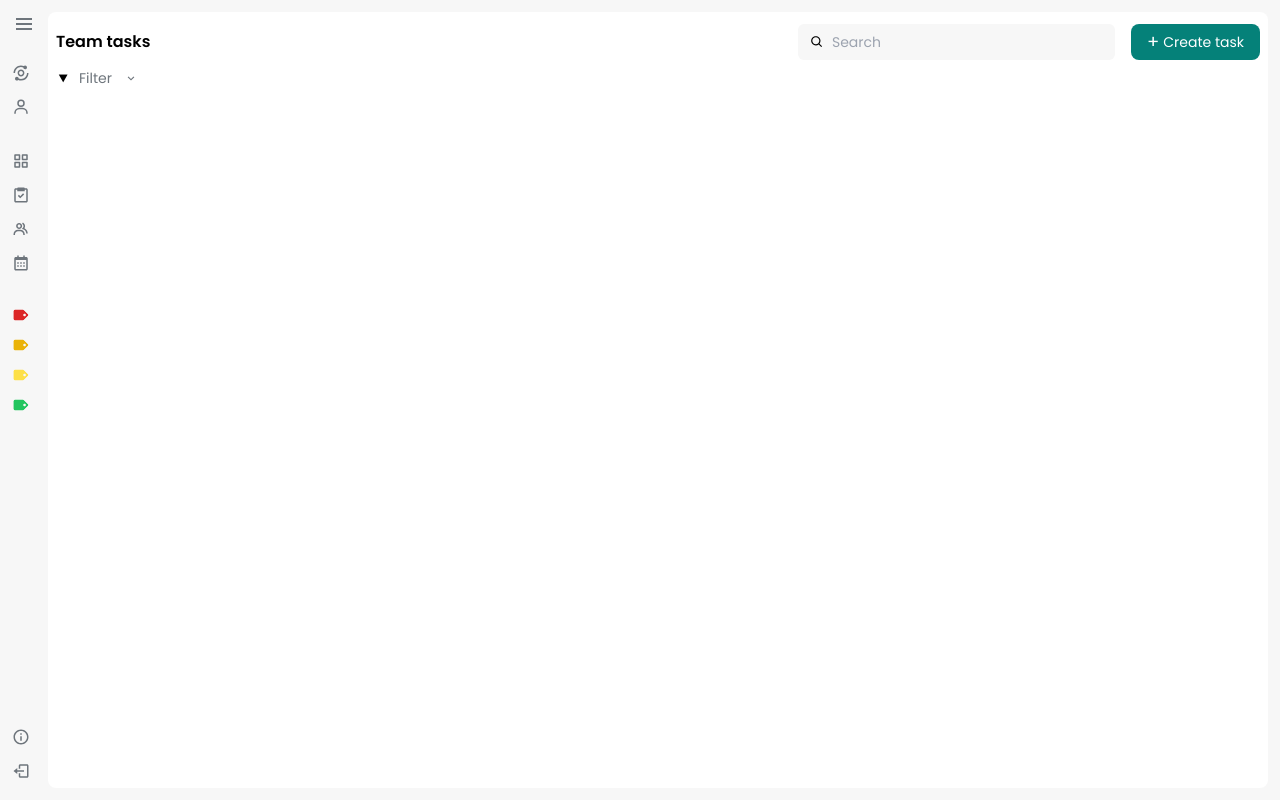
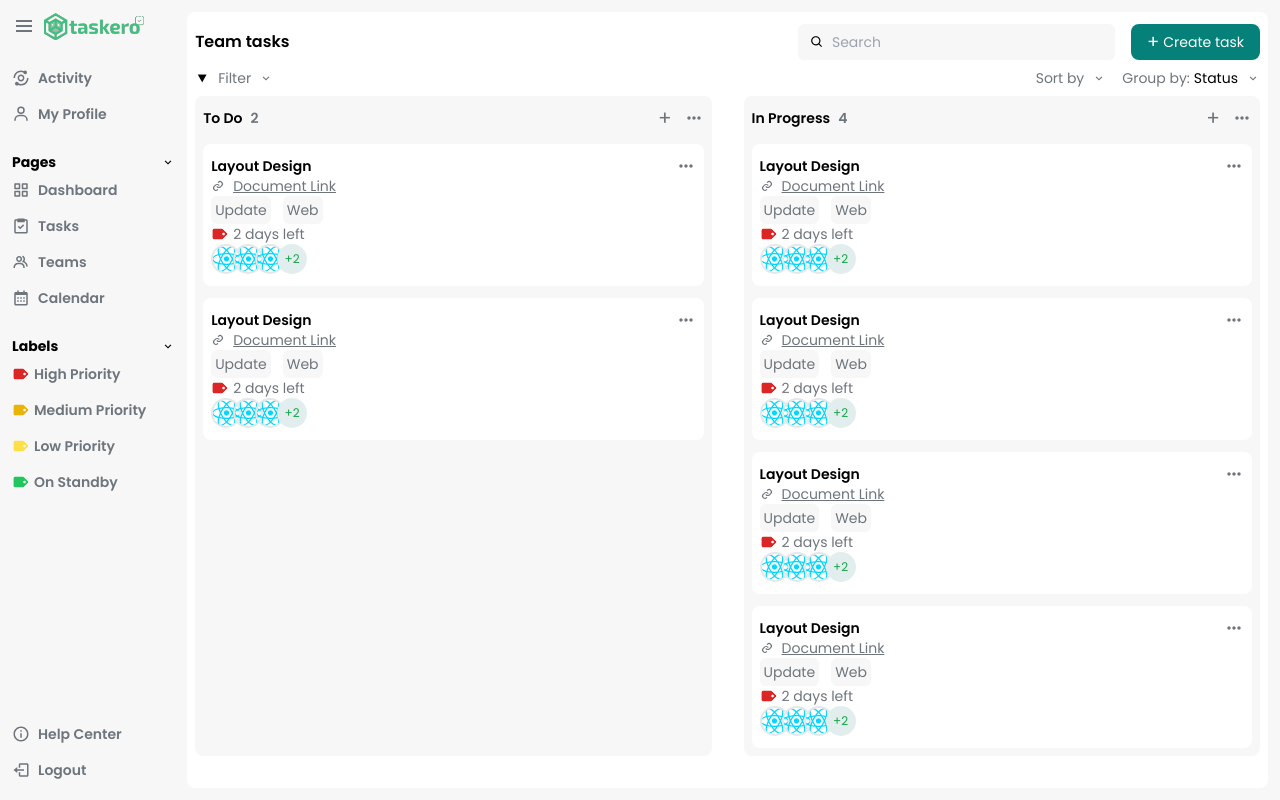
Before and after one commit to NdungutseCharles103/Taskero, a React (Vite) app: page /tasks in a window 1280 px wide. Built offline with nearby package versions, Linux system fonts and the light colour scheme.

Commit message:
finished design trial

```diff
--- a/src/components/Tasks/MainTaskComp.tsx
+++ b/src/components/Tasks/MainTaskComp.tsx
@@ -1,14 +1,15 @@
 import React from 'react'
 import { BiCaretDown, BiChevronDown, BiSearch } from 'react-icons/bi';
 import { useApp } from '../../contexts/AppContext'
+import MainTasks from './MainTasks';
 
 const MainTaskComp = () => {
     const { theme } = useApp();
   return (
     <div className='flex flex-col w-full'>
-        <div className="flex items-center justify-between">
+        <div className="flex items-center five:flex-row flex-col justify-between">
             <h1 className='font-semibold'>Team tasks</h1>
-            <div className="text-sm flex items-center">
+            <div className="text-sm five:flex-row flex-col flex items-center">
                 <div className={`${theme.bg} rounded-md py-2 px-3 flex items-center`}>
                     <BiSearch />
                     <input className='outline-none ml-2 bg-transparent' placeholder='Search' type="text" />
@@ -23,9 +24,21 @@ const MainTaskComp = () => {
             <div className="flex items-center">
                 <p className={`rotate-90 ${theme.text} text-3xl`}>&#8227;</p>
                 <p className='ml-3'>Filter</p>
-                <BiChevronDown className='ml-3' />
+                <BiChevronDown className='ml-2' />
+            </div>
+            <div className="flex items-center">
+                <div className="flex items-center">
+                    <p>Sort by</p>
+                    <BiChevronDown className='ml-2' />
+                </div>
+                <div className="flex ml-4 items-center">
+                    <p>Group by:</p>
+                    <p className={`${theme.text} ml-1`}>Status</p>
+                    <BiChevronDown className='ml-2' />
+                </div>
             </div>
         </div>
+        <MainTasks />
     </div>
   )
 }
--- /dev/null
+++ b/src/components/Tasks/MainTasks.tsx
@@ -0,0 +1,44 @@
+import React from 'react'
+import { BiDotsHorizontalRounded } from 'react-icons/bi'
+import { useApp } from '../../contexts/AppContext'
+import TaskCard from './TaskCard'
+
+const MainTasks = () => {
+    const { theme } = useApp()
+
+  return (
+    <div className={`main grid letab:grid-cols-3 five:grid-cols-2 gap-[3%] w-full ${theme.t1}`}>
+        <TaskArea tasks={[2, 32]} name="To Do"  />
+        <TaskArea tasks={[2, 32, 4, 4]} name="In Progress"  />
+        <TaskArea tasks={[2, 32, 4]} name="In Review"  />
+    </div>
+  )
+}
+
+export default MainTasks
+
+type AProps = {
+    tasks: object[] | any[],
+    name: string
+}
+
+const TaskArea = ({tasks, name}: AProps) => {
+    const { theme } = useApp()
+
+    return(
+        <div className={`${theme.bg} gap-3 rounded-lg flex flex-col p-2`}>
+            <div className="flex items-center justify-between">
+                <p className='text-sm font-semibold'><span className={`${theme.text}`}>{name}</span>
+                    <span className='ml-2'>{tasks.length}</span>
+                </p>
+                <div className="text-xl flex items-center">
+                    <p className='cursor-pointer'>+</p>
+                    <BiDotsHorizontalRounded className='ml-3 cursor-pointer' />
+                </div>
+            </div>
+            {tasks.map((task: any, index: number)=> (
+                <TaskCard />
+            ))}
+        </div>
+    )
+}
--- /dev/null
+++ b/src/components/Tasks/TaskCard.tsx
@@ -0,0 +1,40 @@
+import React from 'react'
+import { BiDotsHorizontalRounded, BiLink } from 'react-icons/bi'
+import { FaTag } from 'react-icons/fa'
+import { useApp } from '../../contexts/AppContext'
+
+const TaskCard = () => {
+    const { theme } = useApp()
+  return (
+    <div className={`${theme.bg1} rounded-lg cursor-grab text-sm px-2 py-3 flex flex-col`}>
+        <div className="flex items-center justify-between">
+            <p className={`${theme.text} font-semibold`}>Layout Design</p>
+            <BiDotsHorizontalRounded className='text-xl' />
+        </div>
+        <div className="flex items-center">
+            <BiLink />
+            <a href='/' rel='no-referrer' className='ml-2 cu underline'>Document Link</a>
+        </div>
+        <div className="flexitems-center justify-between">
+            <div className="flex cursor-default  items-center">
+                <p className={`${theme.bg} p-1 rounded-md`}>Update</p>
+                <p className={`${theme.bg} p-1 ml-3 rounded-md`}>Web</p>
+            </div>
+            <div className="flex cursor-default  items-center">
+                <FaTag className='fill  rotate-[135deg] text-red-600' />
+                <p className='ml-2'>2 days left</p>
+            </div>
+        </div>
+        <div className="flex items-center cursor-default">
+            <img className='w-[30px] h-[30px] object-center border-2 object-cover rounded-full' src="src/assets/react.svg" alt="" />
+            <img className='w-[30px] -translate-x-2 h-[30px] object-center border-2 object-cover rounded-full' src="src/assets/react.svg" alt="" />
+            <img className='w-[30px] -translate-x-4 h-[30px] object-center border-2 object-cover rounded-full' src="src/assets/react.svg" alt="" />
+            <p className='w-[30px] -translate-x-6 h-[30px] text-green-600 flex bg-[#e2eeed] items-center  justify-center text-xs bg-[#e2eeed rounded-full'>
+                <span>+2</span>
+            </p>
+        </div>
+    </div>
+  )
+}
+
+export default TaskCard
--- a/src/components/constants/SideBar.tsx
+++ b/src/components/constants/SideBar.tsx
@@ -1,4 +1,4 @@
-import React, { useState } from 'react'
+import React, { useEffect, useState } from 'react'
 import { useApp } from '../../contexts/AppContext'
 import { BiAnalyse, BiCalendar, BiChevronDown, BiGridAlt, BiGroup, BiInfoCircle, BiLogOut, BiMenu, BiTag, BiTask, BiUser } from 'react-icons/bi'
 import SideRow from './SideRow'
@@ -7,6 +7,25 @@ import { FaTag } from 'react-icons/fa'
 const SideBar = () => {
     const { theme } = useApp()
     const [ show, setShow ] = useState(false)
+
+    if(typeof window !== undefined){
+      // window.onscroll(()=> {
+      window.addEventListener('resize', ()=> {
+        const width = window.innerWidth
+        if(width > 960)
+           setShow(true)
+        else
+          setShow(false)
+      })
+      // })
+    }
+
+    useEffect(()=> {
+      if(typeof window !== undefined){
+        const width = window.innerWidth
+        if(width > 960) setShow(true);
+      }
+    },[])
 
   return (
     <div className={`${theme.t1} ${theme.bg} durat00 tab:w-[220px] tab:max-w-[220px] ${show ? 'w-[170px] h-screen tab:h-full absolute tab:static py-3 tab:py-0 top-0 left-0':'tab:w-auto'} text-sm justify-between flex flex-col`} >
--- a/src/components/constants/SideRow.tsx
+++ b/src/components/constants/SideRow.tsx
@@ -14,7 +14,7 @@ type Props = {
 const SideRow = ({icon, name, note, tw, show}: Props) => {
   const { theme } = useApp()
 	return (
-		<div className={`flex font-semibold px-3 py-2 rounded-md hover:bg-[#e2eeed] hover:text-green-800 cursor-pointer justify-between items-center ${tw}`}>
+		<div title={name} className={`flex font-semibold px-3 py-2 rounded-md hover:bg-[#e2eeed] hover:text-green-800 cursor-pointer justify-between items-center ${tw}`}>
 			<div className="flex items-center">
         <>
 				{icon}
--- a/src/pages/Tasks.tsx
+++ b/src/pages/Tasks.tsx
@@ -9,7 +9,7 @@ const Tasks = () => {
 	return (
 		<div className={`h-screen flex py-3 pr-3 ${theme.bg} text-[${theme.text}]`}>
 			<SideBar />
-			<div className={`flex w-full rounded-lg py-3 flex-col px-2 ${theme.bg1}`}>
+			<div className={`flex h-full overflow-auto w-full rounded-lg py-3 flex-col px-2 ${theme.bg1}`}>
 				<MainTaskComp />
 			</div>
 		</div>
--- a/tailwind.config.cjs
+++ b/tailwind.config.cjs
@@ -12,7 +12,7 @@ module.exports = {
       'msm': '380px',
       'phone': '450px',
       'five': '500px',
-      'tab': '640px',
+      'tab': '960px',
       'ltab': '780px',
       'xtab': '960px',
       'desktop': '1280px'
```
